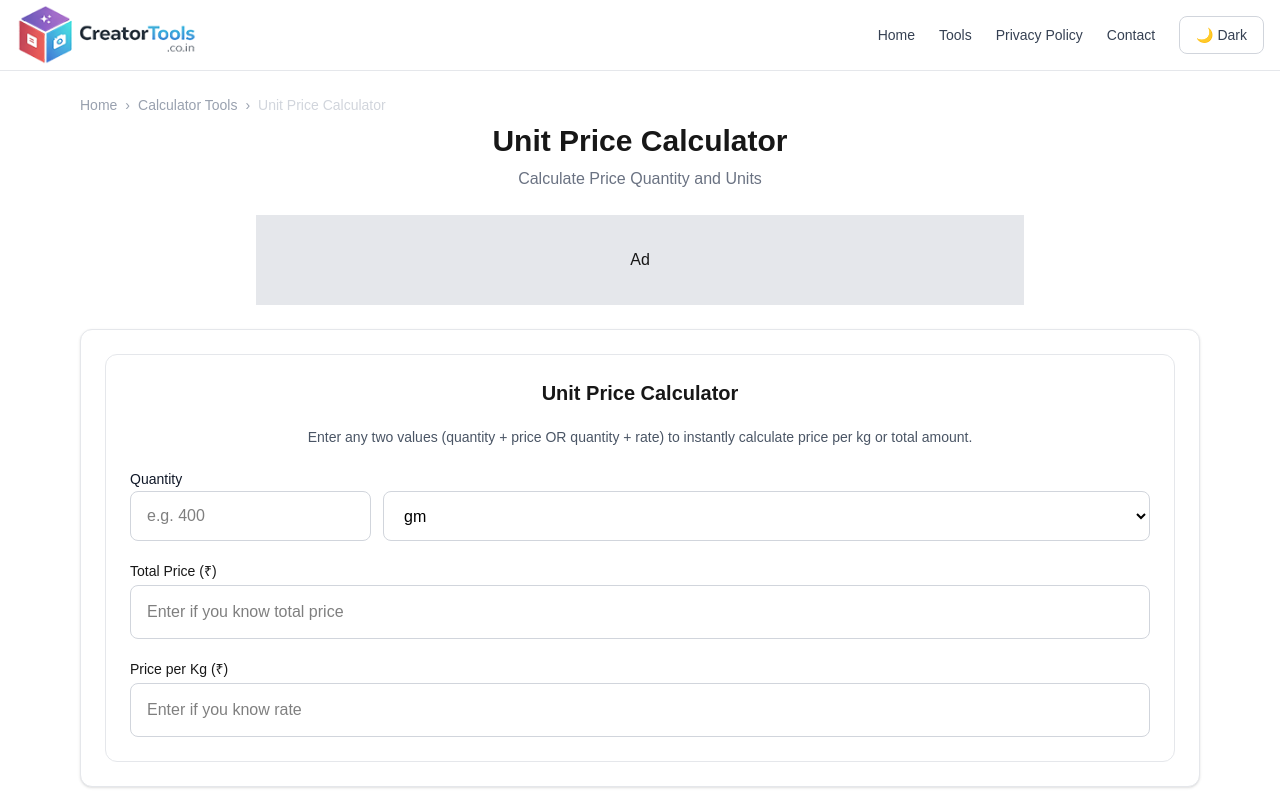
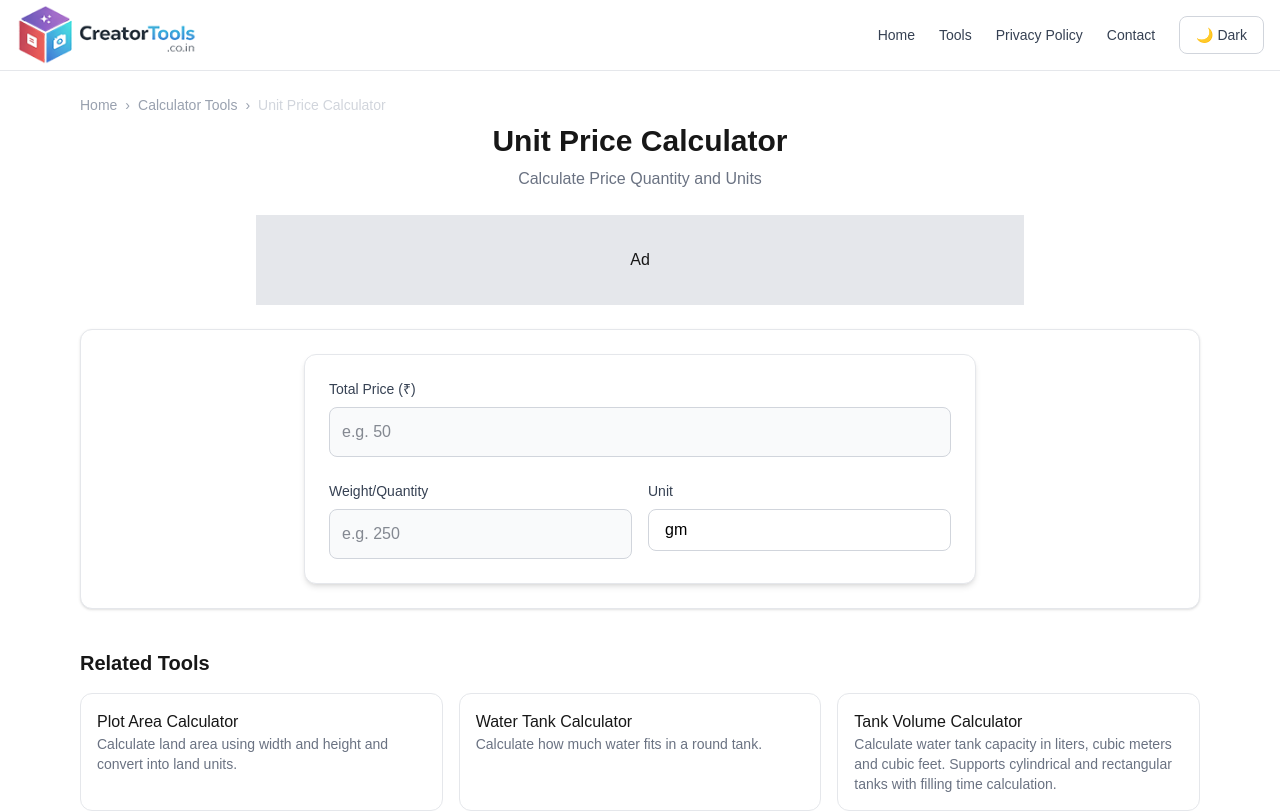
Before and after one commit to zeninfosolution7/creator-tools, a Next.js app: page /tools/Unit-Price-calculator in a window 1280 px wide. Shown: the top 811 px of the page. Built offline with nearby package versions, Linux system fonts and the light colour scheme.

Commit message:
input text improvement on Unit Price Calculator

```diff
--- a/components/tools/UnitPriceCalculatorTool.tsx
+++ b/components/tools/UnitPriceCalculatorTool.tsx
@@ -1,166 +1,97 @@
 "use client";
 
-import { useState, useEffect } from "react";
+import React, { useState, useEffect } from "react";
 
-export default function PricePerKgCalculatorTool() {
-  const [quantity, setQuantity] = useState("");
-  const [unit, setUnit] = useState<"gm" | "kg">("gm");
-  const [price, setPrice] = useState("");
-  const [rate, setRate] = useState("");
+// Define the allowed units as a type
+type WeightUnit = "gm" | "kg";
 
-  const [result, setResult] = useState({
-    perKg: "",
-    total: "",
-  });
+export default function UnitPriceCalculatorTool() {
+  const [price, setPrice] = useState<string>("");
+  const [weight, setWeight] = useState<string>("");
+  const [unit, setUnit] = useState<WeightUnit>("gm");
+  const [result, setResult] = useState<number | null>(null);
 
-  useEffect(() => {
-    const q = parseFloat(quantity);
+  const calculatePricePerKg = () => {
+    const p = parseFloat(price);
+    const w = parseFloat(weight);
 
-    if (!q || q <= 0) {
-      setResult({ perKg: "", total: "" });
+    if (isNaN(p) || isNaN(w) || w <= 0) {
+      setResult(null);
       return;
     }
 
-    const grams = unit === "kg" ? q * 1000 : q;
+    // Zero-Compute logic: All math happens in the user's browser
+    if (unit === "gm") {
+      setResult((p / w) * 1000);
+    } else {
+      setResult(p / w);
+    }
+  };
 
-    const p = parseFloat(price);
-    const r = parseFloat(rate);
-
-    // CASE 1: Price + Quantity → Rate
-    if (p && !r) {
-      const perKg = (p / grams) * 1000;
-
-      setResult({
-        perKg: perKg.toFixed(2), // 🔥 FIXED
-        total: "",
-      });
-    }
-
-    // CASE 2: Rate + Quantity → Total
-    else if (r && !p) {
-      const total = (r * grams) / 1000;
-
-      setResult({
-        perKg: "",
-        total: total.toFixed(2), // 🔥 FIXED
-      });
-    }
-
-    else {
-      setResult({ perKg: "", total: "" });
-    }
-
-  }, [quantity, unit, price, rate]);
+  // Auto-calculate when inputs change
+  useEffect(() => {
+    calculatePricePerKg();
+  }, [price, weight, unit]);
 
   return (
-    <div className="card card-padding space-y-5">
-
-      {/* 🔹 TITLE */}
-      <h2 className="text-xl font-semibold text-center">
-        Unit Price Calculator
-      </h2>
-
-      {/* 🔹 DESCRIPTION */}
-      <p className="text-sm text-gray-600 dark:text-gray-400 text-center">
-        Enter any two values (quantity + price OR quantity + rate) to instantly calculate price per kg or total amount.
-      </p>
-
-      {/* 🔹 QUANTITY */}
-<div className="space-y-2">
-
-  {/* LABEL */}
-  <label className="text-sm font-medium text-gray-900 dark:text-white">
-    Quantity
+    <div className="w-full max-w-2xl mx-auto p-6 bg-white dark:bg-gray-900 rounded-xl shadow-md border border-gray-200 dark:border-gray-800">
+      <div className="space-y-6">
+        {/* Price Input */}
+        <div>
+          <label className="block text-sm font-medium text-gray-700 dark:text-gray-300 mb-2">
+            Total Price (₹)
           </label>
-
-  {/* INPUT + SELECT */}
-  <div className="flex gap-3">
-
-    {/* INPUT */}
           <input
             type="number"
-      placeholder="e.g. 400"
-      value={quantity}
-      onChange={(e) => setQuantity(e.target.value)}
-      className="flex-1 px-4 py-3 rounded-lg
-      border border-gray-300 dark:border-gray-700
-      bg-white dark:bg-gray-900
-      text-black dark:text-white
-      text-base
-      focus:ring-2 focus:ring-cyan-500 outline-none"
+            placeholder="e.g. 50"
+            className="w-full p-3 rounded-lg border border-gray-300 dark:border-gray-700 bg-gray-50 dark:bg-gray-800 text-gray-900 dark:text-gray-100 focus:ring-2 focus:ring-blue-500 outline-none transition-all"
+            value={price}
+            onChange={(e) => setPrice(e.target.value)}
           />
+        </div>
 
-    {/* SELECT */}
+        {/* Weight & Unit Input */}
+        <div className="grid grid-cols-2 gap-4">
+          <div>
+            <label className="block text-sm font-medium text-gray-700 dark:text-gray-300 mb-2">
+              Weight/Quantity
+            </label>
+            <input
+              type="number"
+              placeholder="e.g. 250"
+              className="w-full p-3 rounded-lg border border-gray-300 dark:border-gray-700 bg-gray-50 dark:bg-gray-800 text-gray-900 dark:text-gray-100 focus:ring-2 focus:ring-blue-500 outline-none transition-all"
+              value={weight}
+              onChange={(e) => setWeight(e.target.value)}
+            />
+          </div>
+          <div>
+            <label className="block text-sm font-medium text-gray-700 dark:text-gray-300 mb-2">
+              Unit
+            </label>
             <select
-  className="... bg-white text-gray-900 dark:bg-gray-800 dark:text-gray-100"
+              className="w-full p-3 rounded-lg border border-gray-300 dark:border-gray-700 bg-gray-50 dark:bg-gray-800 text-gray-900 dark:text-gray-100 focus:ring-2 focus:ring-blue-500 outline-none transition-all appearance-none"
               value={unit}
-  onChange={(e) => setUnit(e.target.value)}
+              // FIXED: Type cast e.target.value to WeightUnit
+              onChange={(e) => setUnit(e.target.value as WeightUnit)}
             >
               <option value="gm">gm</option>
               <option value="kg">kg</option>
             </select>
-
+          </div>
         </div>
 
-</div>
-
-      {/* 🔹 PRICE INPUT */}
-      <div>
-        <label className="block text-sm mb-1">
-          Total Price (₹)
-        </label>
-        <input
-          type="number"
-          placeholder="Enter if you know total price"
-          value={price}
-          onChange={(e) => setPrice(e.target.value)}
-          className="input"
-        />
-      </div>
-
-      {/* 🔹 RATE INPUT */}
-      <div>
-        <label className="block text-sm mb-1">
-          Price per Kg (₹)
-        </label>
-        <input
-          type="number"
-          placeholder="Enter if you know rate"
-          value={rate}
-          onChange={(e) => setRate(e.target.value)}
-          className="input"
-        />
-      </div>
-
-      {/* 🔥 RESULT */}
-      {(result.perKg || result.total) && (
-        <div className="card p-5 text-center space-y-2">
-
-          {result.perKg && (
-            <>
-              <p className="text-sm text-gray-500 dark:text-gray-400">
-                Price per Kg
+        {/* Result Display */}
+        {result !== null && (
+          <div className="mt-8 p-4 bg-blue-50 dark:bg-blue-900/30 border border-blue-200 dark:border-blue-800 rounded-lg text-center">
+            <p className="text-sm text-blue-600 dark:text-blue-400 font-medium uppercase tracking-wider">
+              Price per Kilogram
             </p>
-              <p className="text-2xl font-bold">
-                ₹ {result.perKg}
+            <p className="text-3xl font-bold text-blue-700 dark:text-blue-300 mt-1">
+              ₹{result.toLocaleString(undefined, { minimumFractionDigits: 2, maximumFractionDigits: 2 })}
             </p>
-            </>
-          )}
-
-          {result.total && (
-            <>
-              <p className="text-sm text-gray-500 dark:text-gray-400">
-                Total Price
-              </p>
-              <p className="text-2xl font-bold">
-                ₹ {result.total}
-              </p>
-            </>
-          )}
-
           </div>
         )}
-
+      </div>
     </div>
   );
 }
```
Lines whose indentation alone changed are shown as unchanged.
